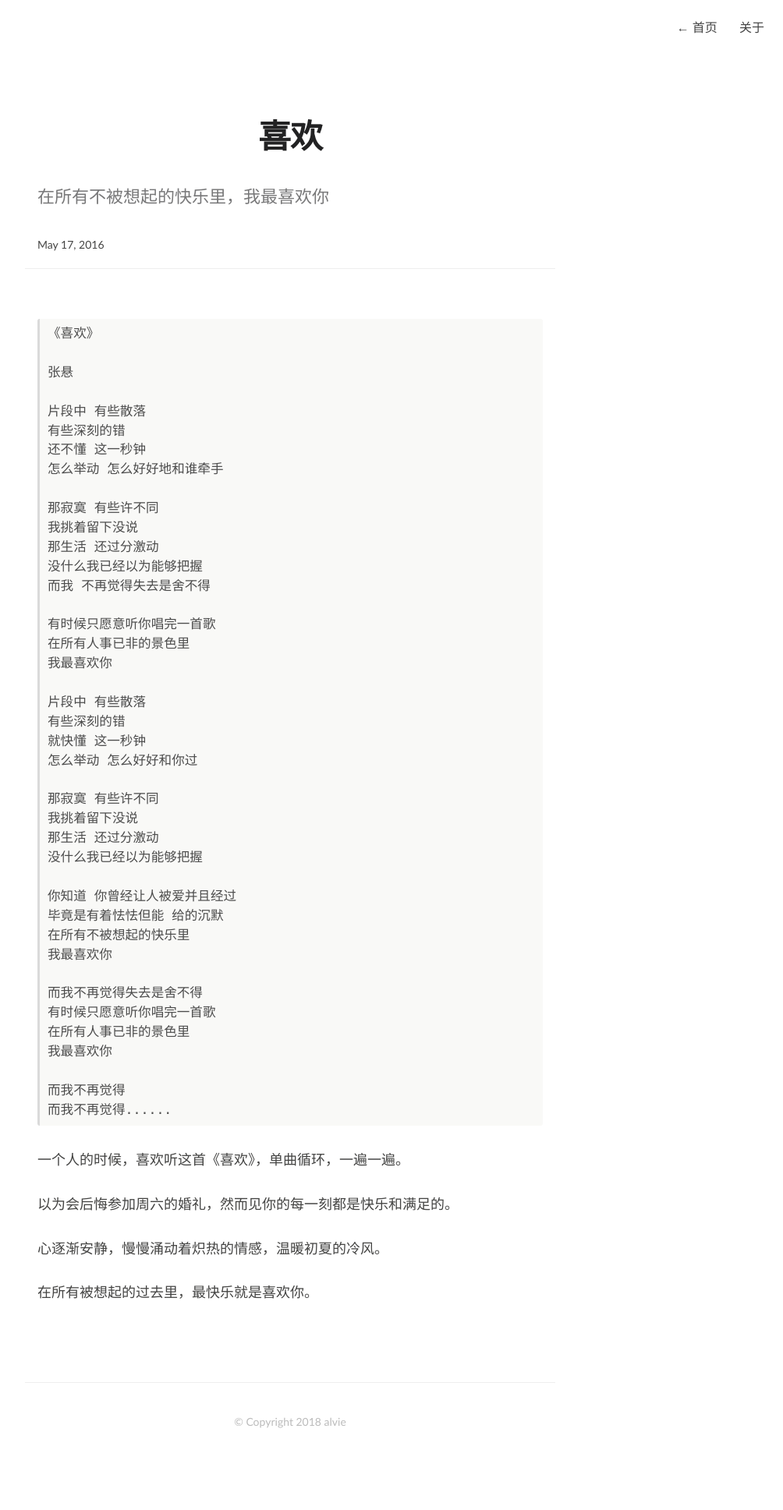
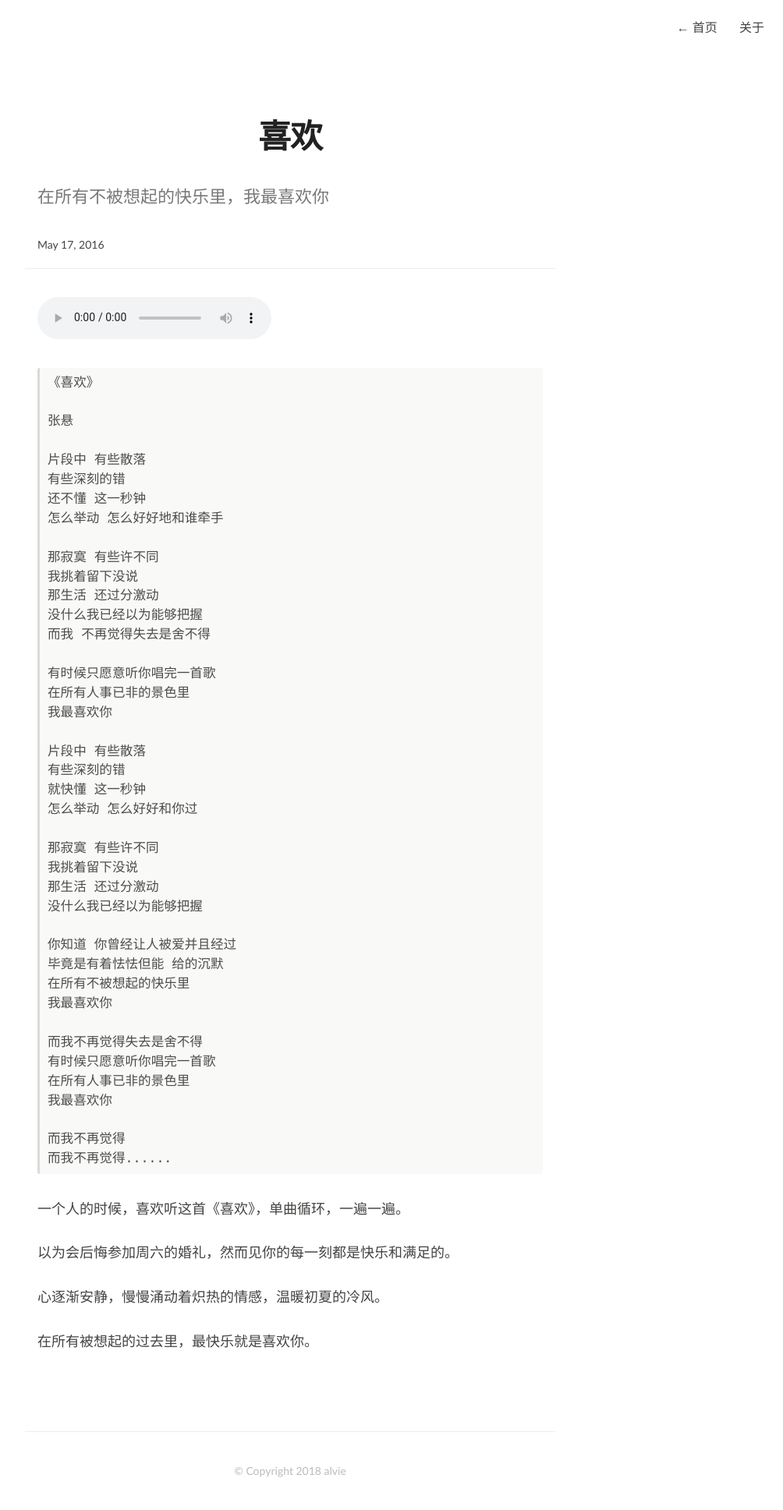
Before and after one commit to alviezhang/so-long-my-past, a Jekyll site: the page built from _posts/2016/2016-05-17-like.md, in a window 1280 px wide. Shown: the whole page at 78% size, without its empty margins (268-1272 px from the left). Built offline with Jekyll 4.4.1, drawn with Linux system fonts in a browser that asks for light colours; before the commit the page ends 1875 px from its top, so only the background shows below that.

Commit message:
增加音乐

````diff
--- a/_posts/2016/2016-05-17-like.md
+++ b/_posts/2016/2016-05-17-like.md
@@ -5,6 +5,8 @@ description: >
     在所有不被想起的快乐里，我最喜欢你
 tags:
 ---
+
+<audio src="https://m1.jixun.moe/326719/192000/a40de85f0e08c0dcd511cdf35df9ea78cca793eb0a10fa26910f8a4f335b6ca1" id="preview" controls="controls" autoplay></audio>
 
 ```
 《喜欢》
````
